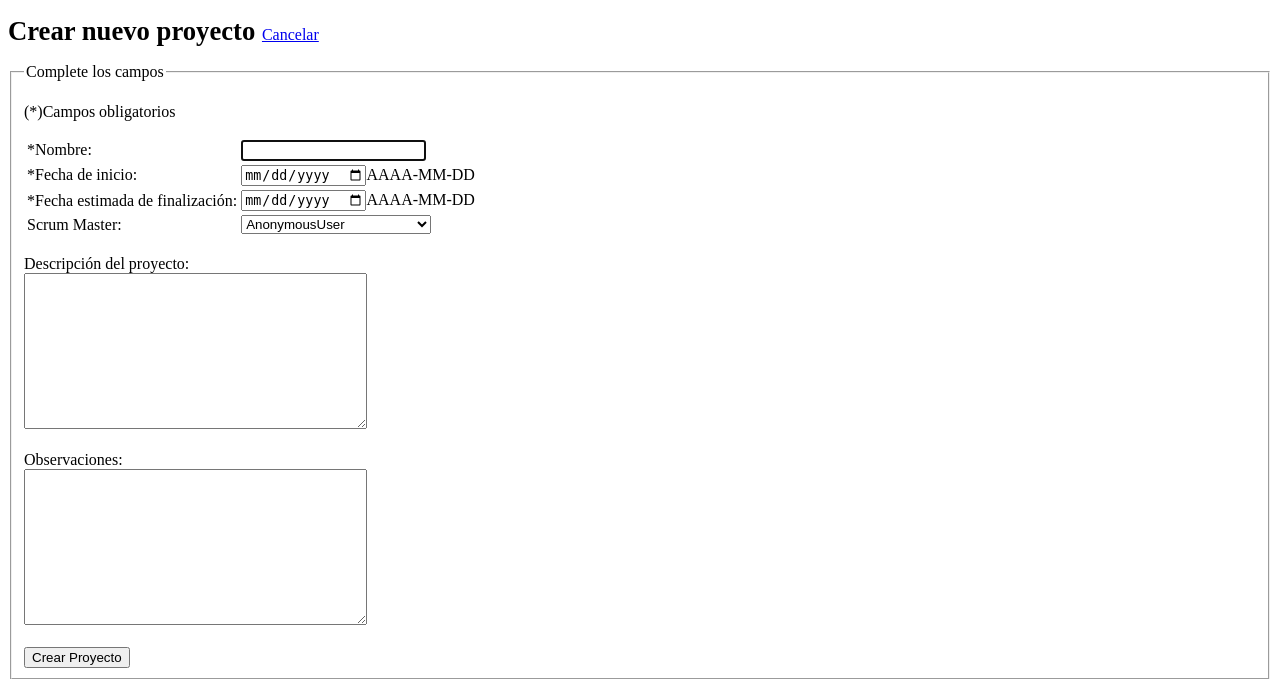
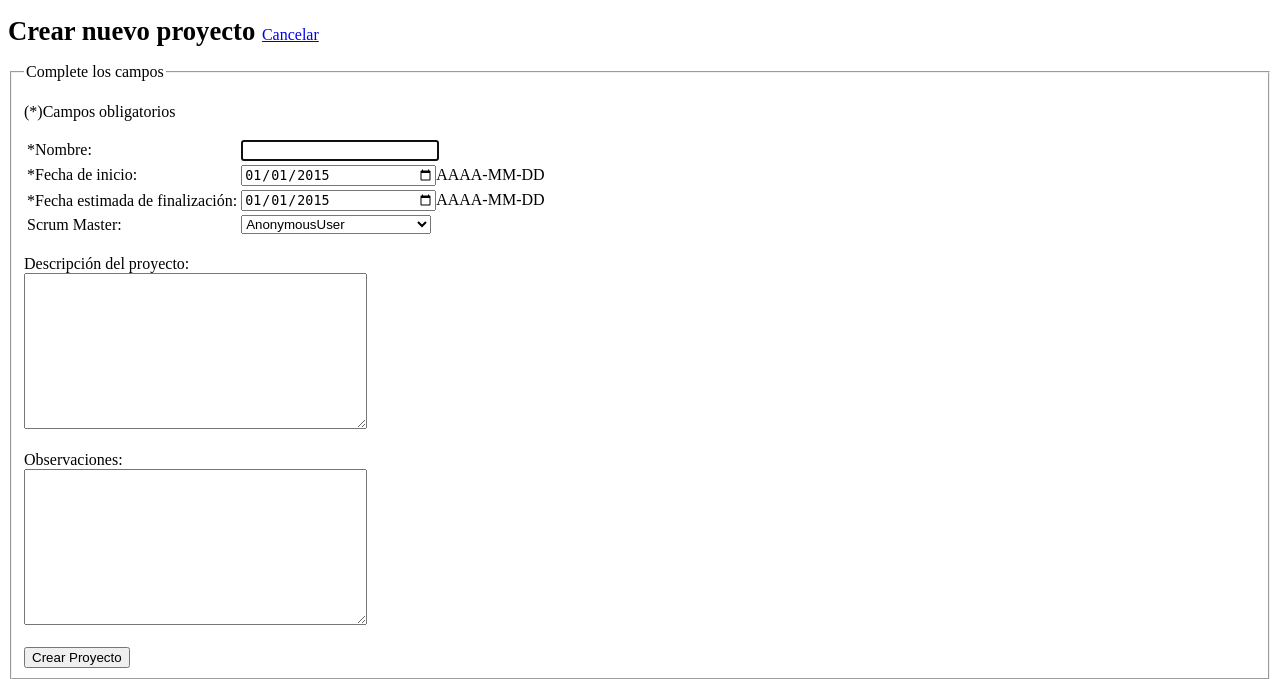
Before and after one commit to onaczel/test_git2, a Django app: page /apps/modadmin/adminproyecto/createProject/ in a window 1280 px wide. Shown: the top 679 px of the page. Run offline with Django 3.2, Linux system fonts and the light colour scheme; parts of the project's set-up code (start-up, migrations or seed data) failed here and were passed over.

Commit message:
se establecio tamaño estatico de labels

```diff
--- a/sgpa/apps/templates/apps/project_admin_new.html
+++ b/sgpa/apps/templates/apps/project_admin_new.html
@@ -12,17 +12,17 @@
 		<table>
 			<tr>
 				<td><label>*Nombre:</label> </td>
-				<td><input id="campo1" name="nombre" type="text" size="20" maxlength="20" autofocus="autofocus" required/></td>
+				<td><input id="campo1" name="nombre" type="text" size="20" maxlength="20" autofocus="autofocus" style="width:190px" required/></td>
 			</tr>
 
 			<tr>
 				<td><label>*Fecha de inicio:</label> </td>
-				<td><input type="date" id="campo2" name="fechaInicio" required>AAAA-MM-DD</input></td>
+				<td><input type="date" id="campo2" value="2015-01-01" name="fechaInicio" style="width:190px" required>AAAA-MM-DD</input></td>
 			</tr>
 
 			<tr>
 				<td><label>*Fecha estimada de finalización:</label></td>
-				<td><input type="date" id="campo3" name="fechaFin" required/>AAAA-MM-DD <label style="color: red; font-size: 12pt">{{msg}}</label></td>
+				<td><input type="date" id="campo3" value="2015-01-01" name="fechaFin" style="width:190px" required/>AAAA-MM-DD <label style="color: red; font-size: 12pt">{{msg}}</label></td>
 			</tr>
 
 			<tr>
```
